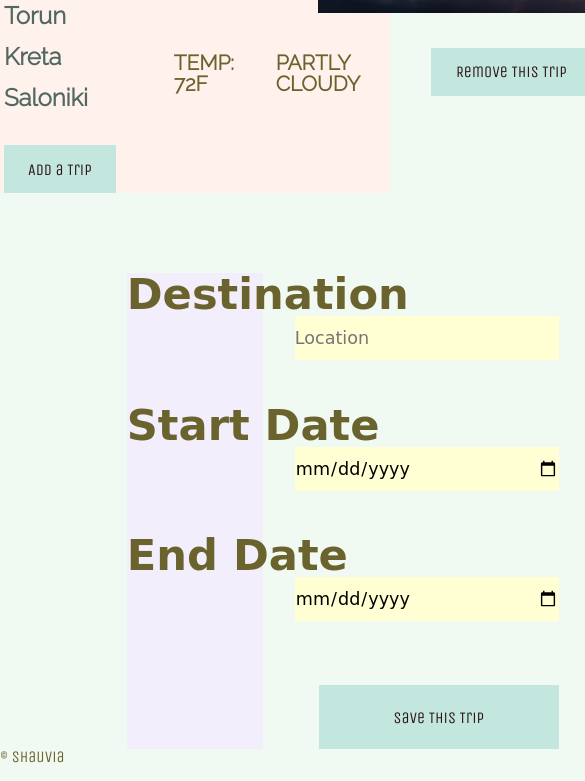
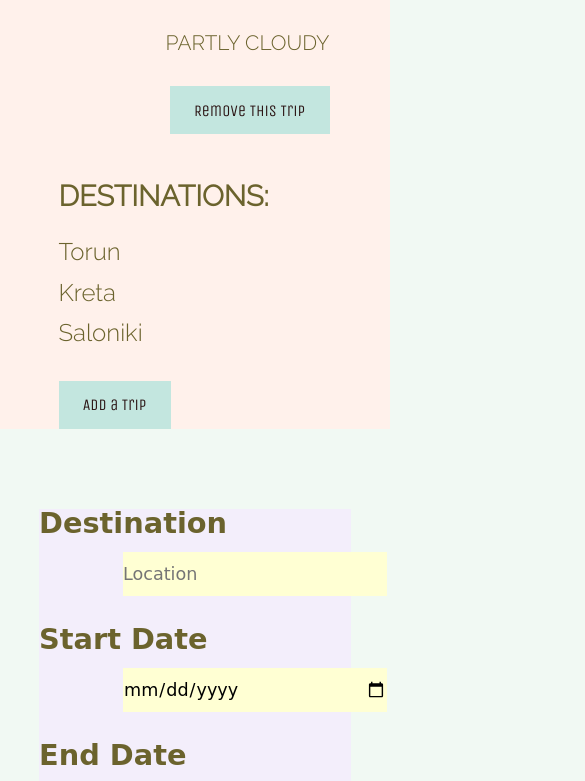
Before and after one commit to shauvia/whereto, a website built with webpack: page src/client/views/index.html in a window 390 px wide. Shown: the part 314-1095 px from the top of the page, 585 px wide, since content can reach past the window. Built offline with nearby package versions, Linux system fonts and the light colour scheme; a web font is replaced by a local one.

Commit message:
css for regular page and mogile version created

```diff
--- a/src/client/c_index.js
+++ b/src/client/c_index.js
@@ -1,2 +1,3 @@
 import './styles/reset.scss'
 import './styles/style.scss'
+import './styles/mediaQuery.scss'
--- /dev/null
+++ b/src/client/styles/mediaQuery.scss
@@ -0,0 +1,77 @@
+@media (max-width: 640px){
+  h1 {
+    font-size: 3em;
+  }
+
+  h2 {
+    font-size: 1.8em;
+    font-weight: 600;
+  }
+
+  form {
+    width: 80vw;
+    // margin: 2em auto 0 auto;
+  }
+
+  .labels {
+    justify-self: center;
+    font-size: 1.8em;
+    width: 15em;
+    // font-weight: 600;
+    margin-bottom: 0.5em;
+  }
+
+  .tripInputs{
+    justify-self: center;
+  }
+
+
+
+  #sendButton{
+    justify-self: center;
+  }
+
+  .weatherForecast{
+    font-weight: 500;
+
+  }
+
+  #tripsDisplay {
+    display: grid;
+    grid-template-columns: 1fr;
+    grid-template-rows: repeat(4, auto);
+    grid-template-areas:
+      'ntd'
+      'tld';
+    justify-items: center;
+    // width: 70vw;
+  }
+
+  #newTripDisplay div {
+    display: grid;
+    grid-template-columns: 1fr;
+    grid-template-areas:
+      'ntdParagraph1'
+      'ntdParagraph2'
+      'ntdButton';
+  }
+
+  #tripListDisplay{
+    width: 70vw;
+    margin: 3em 0 0 0;
+  }
+
+  #tripListDisplay li {
+    font-size: 1.5em;
+    color:rgb(107, 99, 45);
+    font-weight: 500;
+  }
+
+  #tripListDisplay h2 {
+    font-weight: 600;
+    color:rgb(107, 99, 45);
+    text-transform: uppercase;
+  }
+
+
+}
--- a/src/client/styles/style.scss
+++ b/src/client/styles/style.scss
@@ -17,6 +17,23 @@ h1 {
 
 h2 {
   font-size: 3.2em;
+}
+
+footer{
+  margin-top: 2.8em;
+  border-top: 1px solid rgb(107, 99, 45);
+  width: 5em;
+}
+footer p{
+  margin-top: 0.7em;
+}
+
+.weatherForecast{
+  margin-top: 2em;
+  font-size: 1.3em;
+  text-transform: uppercase;
+  font-weight: 900;
+  justify-self: end;
 }
 
 .buttons {
@@ -106,32 +123,22 @@ h2 {
 
 #newTripDisplay img {
   width: 100%;
-  // height: auto;
 }
 
 #newTripDisplay div {
   display: grid;
-  grid-template-columns: 1fr 1fr;
+  grid-template-columns: 1fr 1fr 1fr;
   column-gap: 5%;
   grid-template-areas:
-   'ntdParagraph ntdParagraph ntdButton';
+   'ntdParagraph1 ntdParagraph2 ntdButton';
 }
 
-#newTripDisplay ul {
-  grid-area: ntdParagraph;
-  margin-top: 1em;
-  margin-right: 1em;
-  display: flex;
-  flex-direction: row;
-  justify-content: flex-end;
+#newTripDisplay div :nth-child(1) {
+  grid-area: ntdParagraph1;
 }
 
-#newTripDisplay li {
-  padding-top: 1em;
-  padding-right: 2em;
-  font-size: 1.3em;
-  text-transform: uppercase;
-  font-weight: 900;
+#newTripDisplay div :nth-child(2) {
+  grid-area: ntdParagraph2;
 }
 
 #buttonRemoveTrip{
@@ -139,6 +146,7 @@ h2 {
   width: 10em;
   height: 3em;
   margin-top: 2em;
+  justify-self: end;
 }
 
 form {
@@ -156,20 +164,15 @@ form {
   width: 35vw;
   margin: 5em auto 0 auto;
   font-family: 'Nixie One', cursive;
-  // background-color: rgb(218, 232, 223);
   background-color: rgb(243, 238, 251);
-  // background-color: rgb(253, 253, 195);
 }
 
-#labTripPlace{
-  // outline: 1px rgb(25, 209, 40) solid;
+#labTripPlace {
   grid-area: ltp;
 }
 
 #tripPlace {
-  // outline: 1px red solid;
   grid-area: tp;
-
 }
 
 #labTripStart {
@@ -179,7 +182,6 @@ form {
 
 #tripStart {
   grid-area: ts;
-
 }
 
 #labTripEnd {
--- a/src/client/views/index.html
+++ b/src/client/views/index.html
@@ -21,10 +21,8 @@
           <h2>Torun</h2>
           <img src="http://localhost:3000/torun_view.jpg" alt="View of Torun">
           <div>
-              <ul>
-                <li>Temp: 72F</li>
-                <li>Partly cloudy</li>
-              </ul>
+            <p class="weatherForecast">Temp: 72F</p>
+            <p class="weatherForecast">Partly cloudy</p>
             <button id="buttonRemoveTrip" class="buttons" type="button">Remove This Trip</button>
           </div>
         </section>
@@ -38,7 +36,7 @@
           <button id="buttonAddTrip" class="buttons" type="button">Add a Trip</button>
         </section>
       </div>
-      <form>
+      <form class="form">
         <label for="tripPlace" id="labTripPlace" class="labels">Destination</label>
         <input type="text" id="tripPlace" class='tripInputs' name="place" placeholder="Location" >
         <label for="tripStart" id="labTripStart" class="labels">Start Date</label>
@@ -51,6 +49,5 @@
   <footer>
     <p>&copy; shauvia</p>
   </footer>
-
   </body>
 </html>
```
